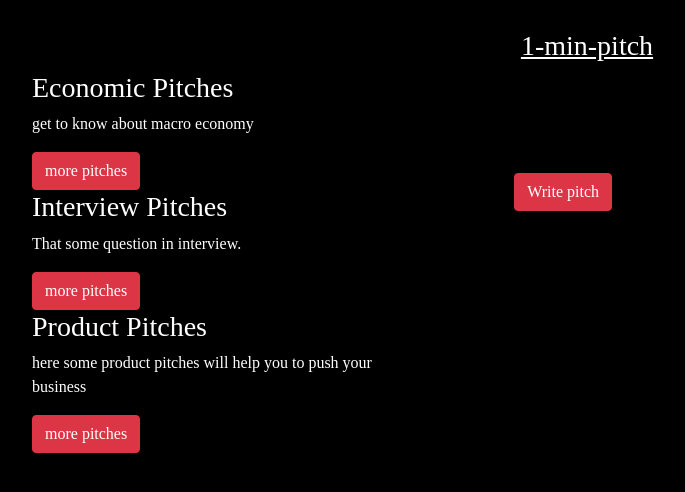
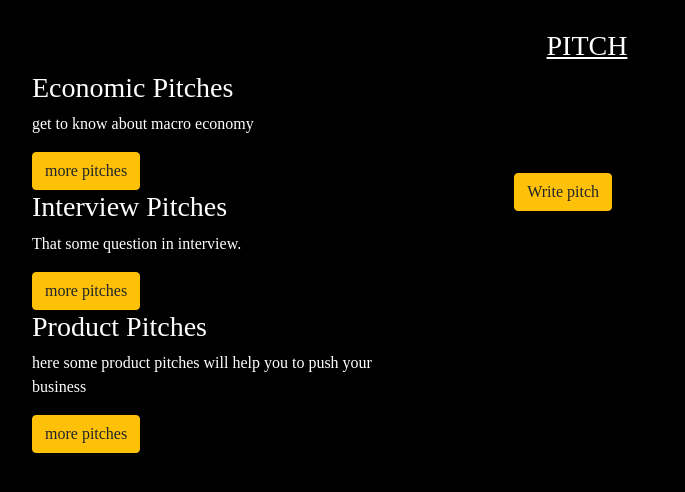
Before and after one commit to dhalianeza/pitch, a Flask app: template app/templates/index.html in a window 1280 px wide. Shown: the part 83-575 px from the top of the page, without its empty margins (53-738 px from the left). Run offline with Flask 2, Linux system fonts and the light colour scheme; the template is opened without the code that fills it, so the values that code supplies are empty; some libraries are stand-ins or nearby versions.

Commit message:
save changes

```diff
--- a/app/templates/index.html
+++ b/app/templates/index.html
@@ -17,30 +17,30 @@
 
 
 <div class="container " style="font-family: 'Cormorant Upright', serif;">
-  <h3 class="text-center" style="text-decoration:underline;font-family:cursive sans-serif">1-min-pitch</h3>
+  <h3 class="text-center" style="text-decoration:underline;font-family:cursive sans-serif">PITCH</h3>
     <div class="row">
         <div class="col-md-4">
 
                 <h3 class= "text-white">Economic Pitches</h3>
                 <p>get to know about macro economy</p>
-                <a href="{{url_for('main.economic_pitches')}}" class="btn btn-danger -center">more pitches</a>
+                <a href="{{url_for('main.economic_pitches')}}" class="btn btn-warning -center">more pitches</a>
             <br>
 
 
 
                 <h3 class="text-white">Interview Pitches</h3>
                 <p>That some question in interview.</p>
-                <a href="{{url_for('main.interview_pitches')}}" class="btn btn-danger -center">more pitches</a>
+                <a href="{{url_for('main.interview_pitches')}}" class="btn btn-warning -center">more pitches</a>
             <br>
 
                 <h3>Product Pitches</h3>
                 <p>  here some product pitches will help you to push your business</p>
-                <a href="{{url_for('main.product_pitches')}}" class="btn btn-danger -center">more pitches</a>
+                <a href="{{url_for('main.product_pitches')}}" class="btn btn-warning -center">more pitches</a>
 
         </div>
         <div col-md-7>
             <div class="container text-center" style="padding-bottom: 20px;margin-left:80%;margin-top: 80%;">
-                <a href="{{url_for('main.new_pitch')}}" class="btn btn-danger">Write pitch</a>
+                <a href="{{url_for('main.new_pitch')}}" class="btn btn-warning">Write pitch</a>
             </div>
         </div>
     </div>
```
